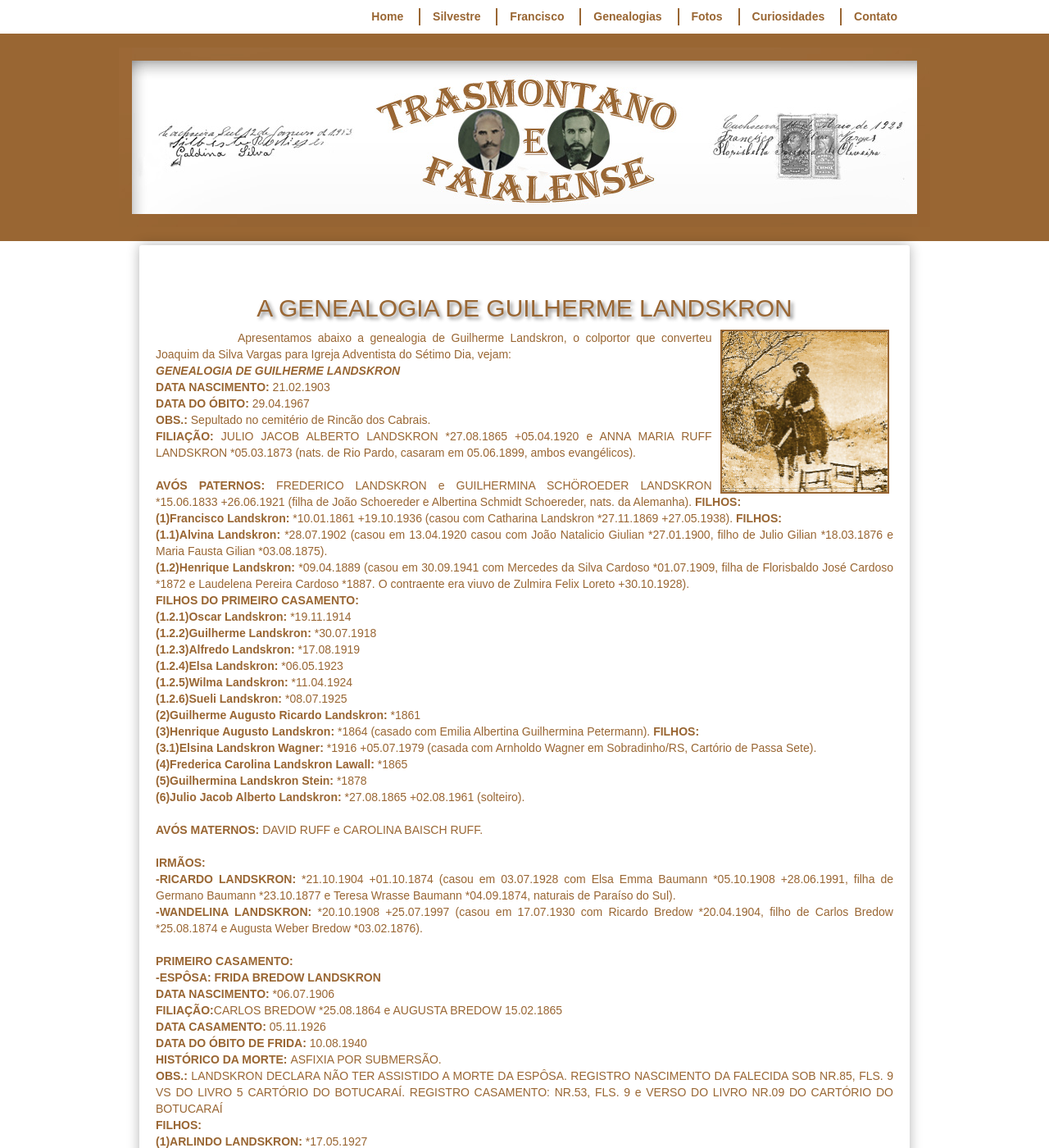
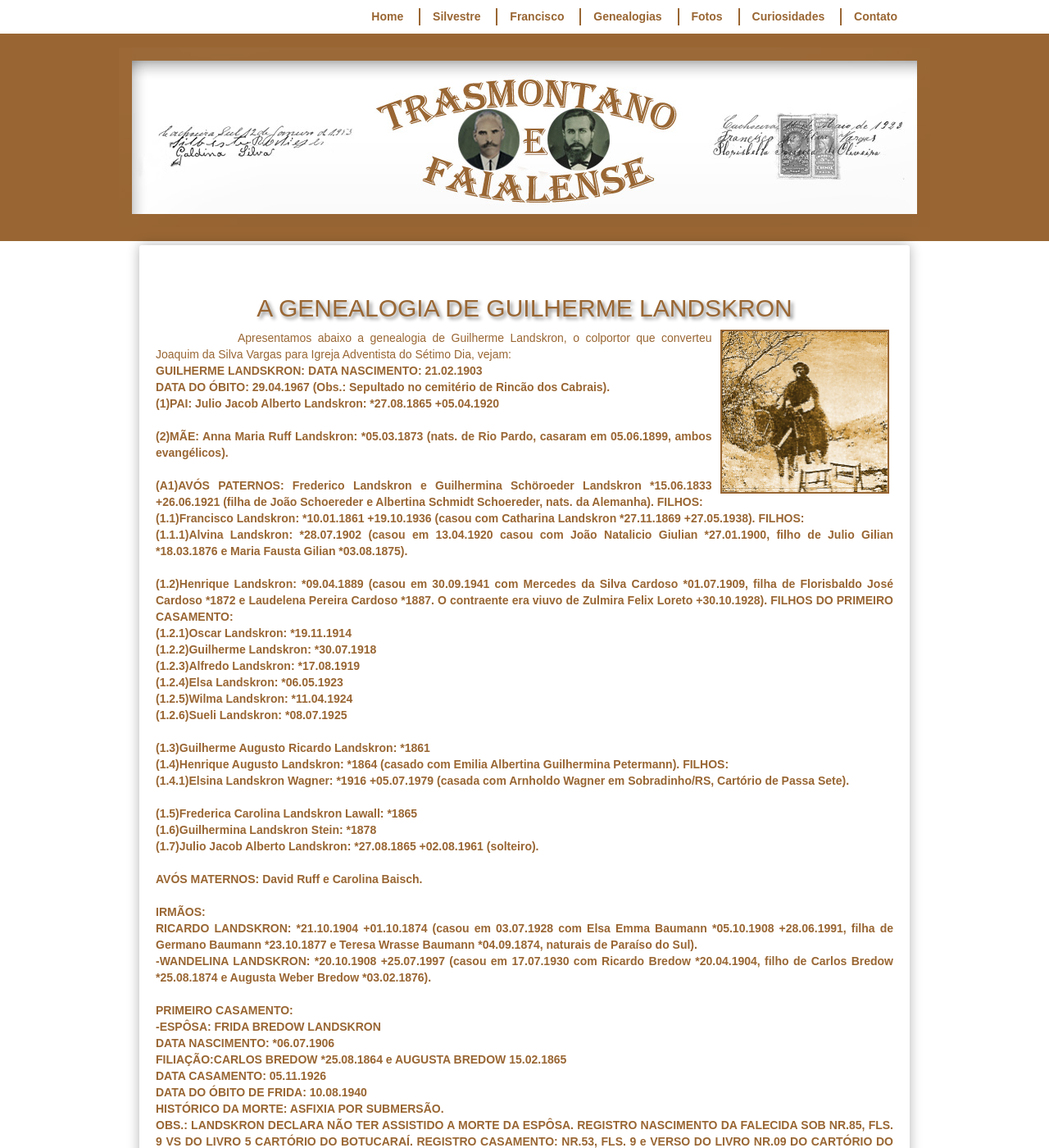
Before and after one commit to claudiovargas1955/claudiovargas1955.github.io, a Jekyll site: the page built from _pages/arvore-genealogica-de-guilherme landskron.html, in a window 1280 px wide and 1400 px high. Shown: the whole window at 82% size. Built offline with Jekyll 4.4.1, drawn with Linux system fonts in a browser that asks for light colours; some web fonts are replaced.

Commit message:
Update arvore-genealogica-de-guilherme landskron.html

```diff
--- a/_pages/arvore-genealogica-de-guilherme landskron.html
+++ b/_pages/arvore-genealogica-de-guilherme landskron.html
@@ -55,37 +55,40 @@ details[open] summary {color:#996633;
 <img class="dir" style="float:right"; src="/images/landskron.jpg" height="200px"; title="Landskron";/>
 <p><p style="text-indent:100px";/>Apresentamos abaixo a genealogia de Guilherme Landskron, o colportor que converteu Joaquim da Silva
 Vargas para Igreja Adventista do Sétimo Dia, vejam:<br>
-<b><i>GENEALOGIA  DE GUILHERME LANDSKRON</i></b><br>
+<b>GUILHERME LANDSKRON:
 <b>DATA NASCIMENTO: </b>21.02.1903<br>
-<b>DATA DO ÓBITO: </b>29.04.1967 <br>
-<b>OBS.: </b>Sepultado no cemitério de Rincão dos Cabrais. <br>
-<b>FILIAÇÃO: </b>JULIO JACOB ALBERTO LANDSKRON *27.08.1865 +05.04.1920 e ANNA MARIA RUFF LANDSKRON *05.03.1873 (nats. de Rio Pardo, casaram
-em 05.06.1899, ambos evangélicos).<br><br>
-<b>AVÓS PATERNOS:</b> FREDERICO LANDSKRON e GUILHERMINA SCHÖROEDER LANDSKRON *15.06.1833 +26.06.1921 (filha de João Schoereder e
+<b>DATA DO ÓBITO: </b>29.04.1967 (<b>Obs.: </b>Sepultado no cemitério de Rincão dos Cabrais). <br>
+<b>(1)PAI: Julio Jacob Alberto Landskron: </b>*27.08.1865 +05.04.1920 <br><br>
+<b>(2)MÃE: Anna Maria Ruff Landskron: *05.03.1873 (nats. de Rio Pardo, casaram em 05.06.1899, ambos evangélicos).<br><br>
+
+<b>(A1)AVÓS PATERNOS: Frederico Landskron </b>e Guilhermina Schöroeder Landskron *15.06.1833 +26.06.1921 (filha de João Schoereder e
 Albertina Schmidt Schoereder, nats. da Alemanha). <b>FILHOS: </b><br>
-<b>(1)Francisco Landskron: </b>*10.01.1861 +19.10.1936 (casou com Catharina Landskron *27.11.1869 +27.05.1938). <b>FILHOS:</b><br>
-<b>(1.1)Alvina Landskron: </b>*28.07.1902 (casou em 13.04.1920 casou com João Natalicio Giulian *27.01.1900, filho de Julio Gilian *18.03.1876
-e Maria Fausta Gilian *03.08.1875).<br>
+<b>(1.1)Francisco Landskron: </b>*10.01.1861 +19.10.1936 (casou com Catharina Landskron *27.11.1869 +27.05.1938). <b>FILHOS:</b><br>
+<b>(1.1.1)Alvina Landskron: </b>*28.07.1902 (casou em 13.04.1920 casou com João Natalicio Giulian *27.01.1900, filho de Julio Gilian
+*18.03.1876 e Maria Fausta Gilian *03.08.1875).<br><br>
+
 <b>(1.2)Henrique Landskron:</b> *09.04.1889 (casou em 30.09.1941 com Mercedes da Silva Cardoso *01.07.1909, filha de Florisbaldo José
-Cardoso *1872 e Laudelena Pereira Cardoso *1887. O contraente era viuvo de Zulmira Felix Loreto +30.10.1928). <br>
-<b>FILHOS DO PRIMEIRO CASAMENTO:</b><br>
-  <b>(1.2.1)Oscar Landskron: </b>*19.11.1914 <br>
-  <b>(1.2.2)Guilherme Landskron: </b>*30.07.1918 <br>
-  <b>(1.2.3)Alfredo Landskron: </b>*17.08.1919 <br>
-  <b>(1.2.4)Elsa Landskron: </b>*06.05.1923 <br>
-  <b>(1.2.5)Wilma Landskron: </b>*11.04.1924 <br>
-  <b>(1.2.6)Sueli Landskron: </b>*08.07.1925<br>
-<b>(2)Guilherme Augusto Ricardo Landskron: </b>*1861 <br>
-<b>(3)Henrique Augusto Landskron: </b>*1864 (casado com Emilia Albertina Guilhermina Petermann). <b>FILHOS:</b><br>
-<b>(3.1)Elsina Landskron Wagner:</b> *1916 +05.07.1979 (casada com Arnholdo Wagner em Sobradinho/RS, Cartório de Passa Sete).<br>
-<b>(4)Frederica Carolina Landskron Lawall: </b>*1865 <br>
-<b>(5)Guilhermina Landskron Stein: </b>*1878 <br>
-<b>(6)Julio Jacob Alberto Landskron: </b>*27.08.1865 +02.08.1961 (solteiro).<br><br>
+Cardoso *1872 e Laudelena Pereira Cardoso *1887. O contraente era viuvo de Zulmira Felix Loreto +30.10.1928). <b>FILHOS DO PRIMEIRO
+CASAMENTO:</b><br>
+       <b>(1.2.1)Oscar Landskron: </b>*19.11.1914 <br>
+       <b>(1.2.2)Guilherme Landskron: </b>*30.07.1918 <br>
+       <b>(1.2.3)Alfredo Landskron: </b>*17.08.1919 <br>
+       <b>(1.2.4)Elsa Landskron: </b>*06.05.1923 <br>
+       <b>(1.2.5)Wilma Landskron: </b>*11.04.1924 <br>
+       <b>(1.2.6)Sueli Landskron: </b>*08.07.1925<br><br>
+<b>(1.3)Guilherme Augusto Ricardo Landskron: </b>*1861 <br>
+<b>(1.4)Henrique Augusto Landskron: </b>*1864 (casado com Emilia Albertina Guilhermina Petermann). <b>FILHOS:</b><br>
+       <b>(1.4.1)Elsina Landskron Wagner:</b> *1916 +05.07.1979 (casada com Arnholdo Wagner em Sobradinho/RS, Cartório de Passa Sete).
+       <br><br>
 
-<b>AVÓS MATERNOS:</b> DAVID RUFF e CAROLINA BAISCH RUFF.<br><br>
+<b>(1.5)Frederica Carolina Landskron Lawall: </b>*1865 <br>
+<b>(1.6)Guilhermina Landskron Stein: </b>*1878 <br>
+<b>(1.7)Julio Jacob Alberto Landskron: </b>*27.08.1865 +02.08.1961 (solteiro).<br><br>
+
+<b>AVÓS MATERNOS:</b> David Ruff e Carolina Baisch.<br><br>
 
 <b>IRMÃOS:</b><br>
-<b>-RICARDO LANDSKRON: </b>*21.10.1904 +01.10.1874 (casou em 03.07.1928 com Elsa Emma Baumann *05.10.1908 +28.06.1991, filha de Germano
+<b>RICARDO LANDSKRON: </b>*21.10.1904 +01.10.1874 (casou em 03.07.1928 com Elsa Emma Baumann *05.10.1908 +28.06.1991, filha de Germano
 Baumann *23.10.1877 e Teresa Wrasse Baumann *04.09.1874, naturais de Paraíso do Sul). <br>
 <b>-WANDELINA LANDSKRON: </b>*20.10.1908 +25.07.1997 (casou em 17.07.1930 com Ricardo Bredow *20.04.1904, filho de Carlos Bredow
 *25.08.1874 e Augusta Weber Bredow *03.02.1876).<br><br>
```
